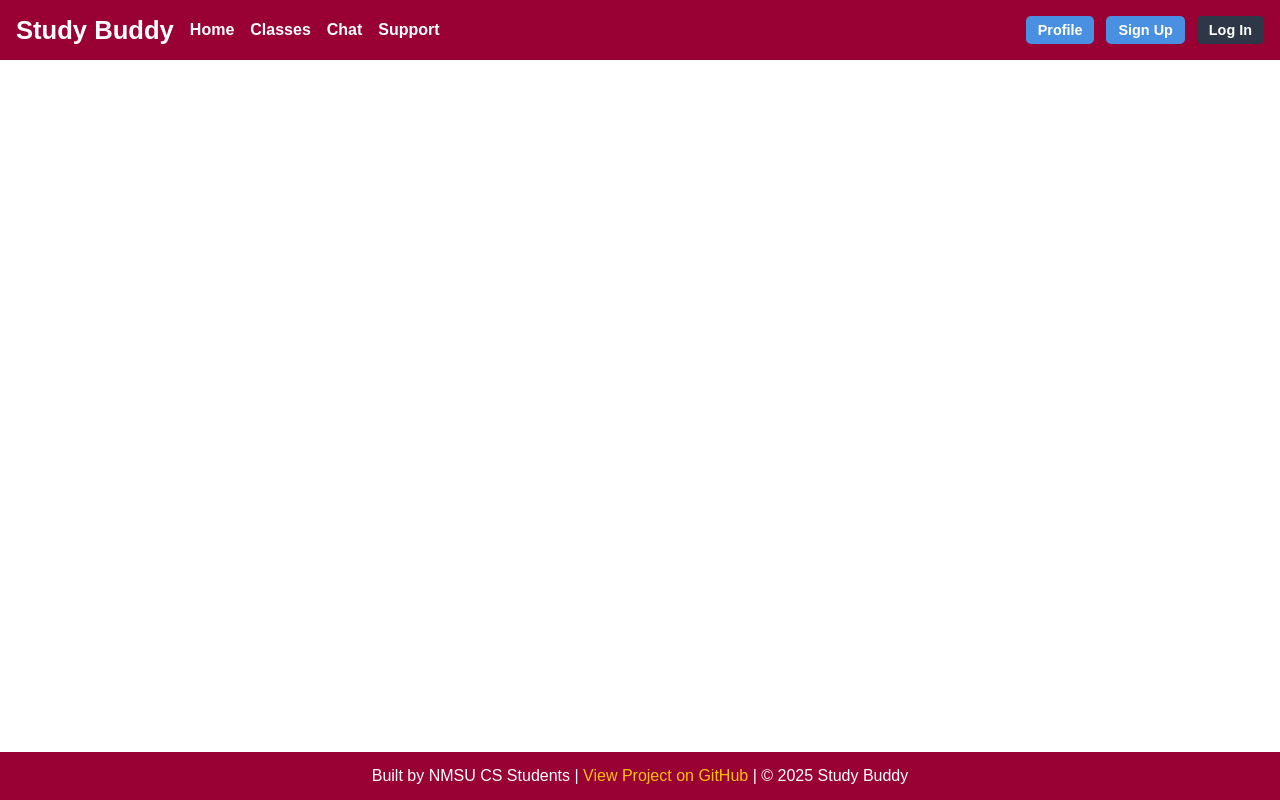
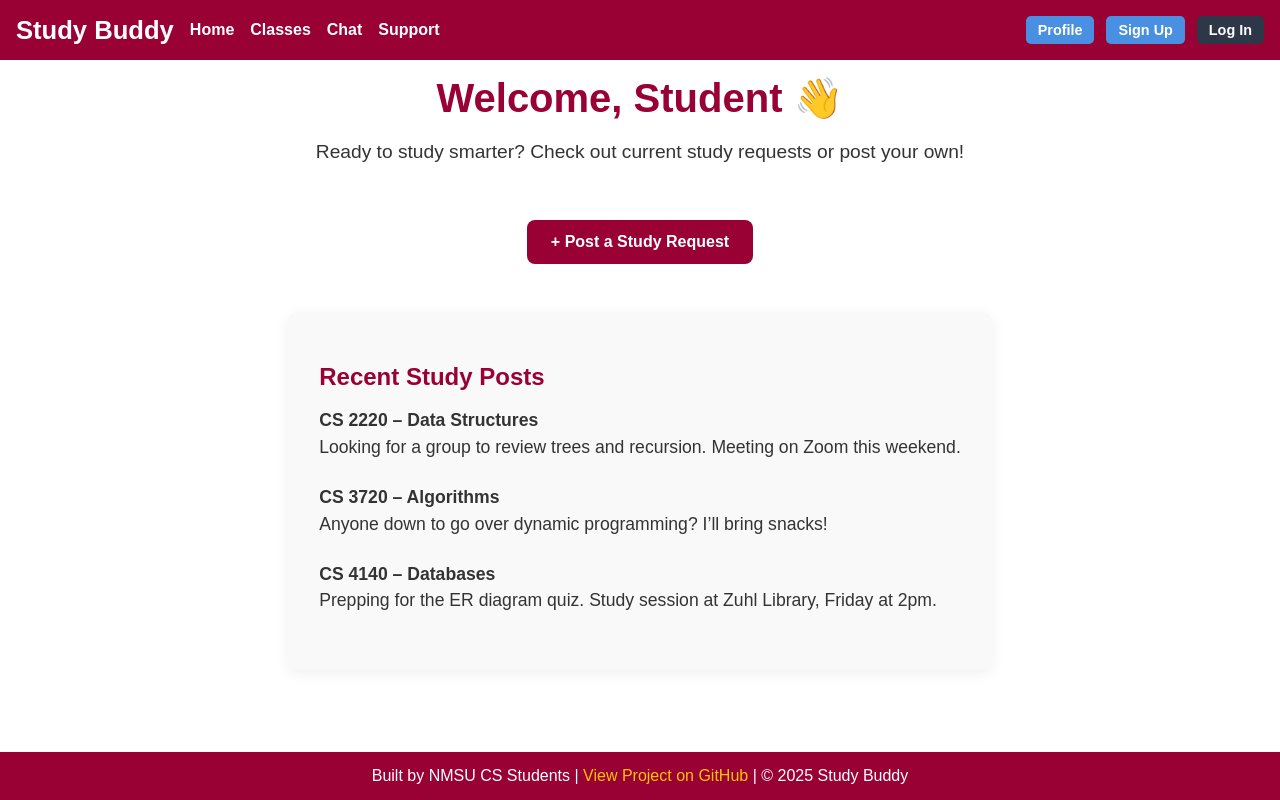
Before and after one commit to Stonebraker39/study-buddy, a React (Vite) app in the folder study-buddy/: page /home in a window 1280 px wide. Built offline with nearby package versions, Linux system fonts and the light colour scheme; no server answers.

Commit message:
added firebase and updated signin authentication

```diff
--- a/study-buddy/package.json
+++ b/study-buddy/package.json
@@ -10,6 +10,7 @@
     "preview": "vite preview"
   },
   "dependencies": {
+    "firebase": "^11.6.0",
     "react": "^19.0.0",
     "react-dom": "^19.0.0",
     "react-router-dom": "^7.5.0"
--- a/study-buddy/src/App.jsx
+++ b/study-buddy/src/App.jsx
@@ -2,6 +2,7 @@ import React from 'react';
 import { BrowserRouter as Router, Routes, Route } from 'react-router-dom';
 import Navbar from './components/Navbar';
 import Footer from './components/Footer';
+import { AuthProvider } from './context/AuthContext';
 
 // Pages
 import Landing from './pages/Landing';
@@ -11,9 +12,11 @@ import Profile from './pages/Profile';
 import SignUp from './pages/SignUp';
 import Classes from './pages/Classes';
 import Support from './pages/Support';
+import Home from './pages/Home';
 
 function App() {
   return (
+    <AuthProvider>
       <Router>
         <div className="app-content">
           <Navbar />
@@ -25,10 +28,12 @@ function App() {
             <Route path="/signup" element={<SignUp />} />
             <Route path="/classes" element={<Classes />} />
             <Route path="/support" element={<Support />} />
+            <Route path="/home" element={<Home />} />
           </Routes>
           <Footer />
         </div>
       </Router>
+    </AuthProvider>
   );
 }
 
--- /dev/null
+++ b/study-buddy/src/context/AuthContext.jsx
@@ -0,0 +1,67 @@
+// src/context/AuthContext.jsx
+
+import { createContext, useContext, useEffect, useState } from 'react';
+import {
+  createUserWithEmailAndPassword,
+  signInWithEmailAndPassword,
+  signOut,
+  onAuthStateChanged,
+  updateProfile
+} from 'firebase/auth';
+import { auth } from '../firebase/firebase';
+
+// Create the context
+const AuthContext = createContext();
+
+// Custom hook to access the auth context
+export function useAuth() {
+  return useContext(AuthContext);
+}
+
+// AuthProvider component to wrap your entire app
+export function AuthProvider({ children }) {
+  const [currentUser, setCurrentUser] = useState(null);
+  const [loading, setLoading] = useState(true);
+
+  // Signup function
+  async function signup(email, password, displayName) {
+    const userCredential = await createUserWithEmailAndPassword(auth, email, password);
+    await updateProfile(userCredential.user, {
+      displayName: displayName
+    });
+    return userCredential;
+  }
+
+  // Login function
+  function login(email, password) {
+    return signInWithEmailAndPassword(auth, email, password);
+  }
+
+  // Logout function
+  function logout() {
+    return signOut(auth);
+  }
+
+  // Listen for auth state changes
+  useEffect(() => {
+    const unsubscribe = onAuthStateChanged(auth, (user) => {
+      setCurrentUser(user);
+      setLoading(false); // Done loading once we know if a user is logged in
+    });
+
+    return unsubscribe;
+  }, []);
+
+  const value = {
+    currentUser,
+    signup,
+    login,
+    logout
+  };
+
+  return (
+    <AuthContext.Provider value={value}>
+      {!loading && children}
+    </AuthContext.Provider>
+  );
+}
--- /dev/null
+++ b/study-buddy/src/firebase/firebase.js
@@ -0,0 +1,22 @@
+// src/firebase.js
+import { initializeApp } from 'firebase/app';
+import { getAuth } from 'firebase/auth';
+import { getFirestore } from 'firebase/firestore';
+
+// Your web app's Firebase configuration
+// For Firebase JS SDK v7.20.0 and later, measurementId is optional
+const firebaseConfig = {
+    apiKey: "AIzaSyBGmWq7Qp_2FN_uxAPos38jt5JSl6C5Hyo",
+    authDomain: "study-buddy-63412.firebaseapp.com",
+    projectId: "study-buddy-63412",
+    storageBucket: "study-buddy-63412.firebasestorage.app",
+    messagingSenderId: "116737760699",
+    appId: "1:116737760699:web:8dd7c22df54d674287b89e",
+    measurementId: "G-5DLXZSG7ML"
+  };
+
+// Initialize Firebase
+const app = initializeApp(firebaseConfig);
+export const auth = getAuth(app);
+export const db = getFirestore(app);
+export default app;
--- /dev/null
+++ b/study-buddy/src/pages/Home.jsx
@@ -0,0 +1,41 @@
+import React from 'react';
+import '../styles/Home.css';
+import { useAuth } from '../context/AuthContext';
+import { Link } from 'react-router-dom';
+
+function Home() {
+  const { currentUser } = useAuth();
+
+  return (
+    <div className="home-container">
+      <h1>Welcome, {currentUser?.displayName || 'Student'} 👋</h1>
+      <p>Ready to study smarter? Check out current study requests or post your own!</p>
+
+      {/* Post a New Request Button */}
+      <div className="button-wrapper">
+        <Link to="/support" className="btn-maroon">+ Post a Study Request</Link>
+      </div>
+
+      {/* Sample Study Posts */}
+      <div className="study-posts">
+        <h2>Recent Study Posts</h2>
+        <ul className="post-list">
+          <li>
+            <strong>CS 2220 – Data Structures</strong><br />
+            Looking for a group to review trees and recursion. Meeting on Zoom this weekend.
+          </li>
+          <li>
+            <strong>CS 3720 – Algorithms</strong><br />
+            Anyone down to go over dynamic programming? I’ll bring snacks!
+          </li>
+          <li>
+            <strong>CS 4140 – Databases</strong><br />
+            Prepping for the ER diagram quiz. Study session at Zuhl Library, Friday at 2pm.
+          </li>
+        </ul>
+      </div>
+    </div>
+  );
+}
+
+export default Home;
--- a/study-buddy/src/pages/Login.jsx
+++ b/study-buddy/src/pages/Login.jsx
@@ -1,25 +1,58 @@
-import React from 'react';
+import React, { useState } from 'react';
 import '../styles/Login.css';
 import loginImage from '../assets/Login1.png';
-import { Link } from 'react-router-dom';
+import { Link, useNavigate } from 'react-router-dom';
+import { signInWithEmailAndPassword } from 'firebase/auth';
+import { auth } from "../firebase/firebase";
 
 function Login() {
+  const navigate = useNavigate();
+  const [email, setEmail] = useState('');
+  const [password, setPassword] = useState('');
+  const [error, setError] = useState('');
+
+  const handleLogin = async (e) => {
+    e.preventDefault();
+    setError('');
+
+    try {
+      await signInWithEmailAndPassword(auth, email, password);
+      navigate('/home');
+    } catch (err) {
+      console.error(err);
+      setError('Login failed. Check your email and password.');
+    }
+  };
+
   return (
     <div className="login-split-container">
-
       {/* Left Side Form */}
       <div className="login-left">
         <div className="login-form-box">
           <h2 className="login-heading">Welcome back to Study Buddy.</h2>
           <h1>Log In</h1>
-          <form>
+          <form onSubmit={handleLogin}>
             <label>Email</label>
-            <input type="email" placeholder="Name@nmsu.edu" required />
+            <input
+              type="email"
+              placeholder="Name@nmsu.edu"
+              value={email}
+              onChange={(e) => setEmail(e.target.value)}
+              required
+            />
 
             <label>Password</label>
-            <input type="password" placeholder="*********" required />
+            <input
+              type="password"
+              placeholder="*********"
+              value={password}
+              onChange={(e) => setPassword(e.target.value)}
+              required
+            />
 
             <button className="btn-maroon" type="submit">Login</button>
+
+            {error && <p style={{ color: 'red', marginTop: '1rem' }}>{error}</p>}
           </form>
 
           <p className="alt-signup-text">
--- a/study-buddy/src/pages/Profile.jsx
+++ b/study-buddy/src/pages/Profile.jsx
@@ -1,7 +1,9 @@
 import React, { useState } from 'react';
 import '../styles/Profile.css';
+import { useAuth } from '../context/AuthContext';
 
 function Profile() {
+  const { currentUser } = useAuth();
   const [image, setImage] = useState(null);
   const [preview, setPreview] = useState(null);
 
@@ -14,25 +16,42 @@ function Profile() {
   const handleSubmit = (e) => {
     e.preventDefault();
     alert("Profile updated (frontend only for now)!");
-    // You would send this data to backend here
+    // Send this data to Firestore/Firebase backend later
   };
 
   return (
     <div className="profile-container">
       <h1>Edit Your Profile</h1>
       <form onSubmit={handleSubmit} className="profile-form">
+        {/* Profile Picture Upload */}
         <div className="profile-image-upload">
           <label htmlFor="pfp">Profile Picture</label>
           <input type="file" id="pfp" accept="image/*" onChange={handleImageChange} />
           {preview && <img src={preview} alt="Preview" className="profile-preview" />}
         </div>
 
+        {/* Display Name */}
         <label>Full Name</label>
-        <input type="text" placeholder="John Doe" required />
+        <input
+          type="text"
+          placeholder="John Doe"
+          defaultValue={currentUser?.displayName || ''}
+          required
+        />
 
+        {/* Email - Read-only */}
+        <label>Email (read-only)</label>
+        <input
+          type="email"
+          value={currentUser?.email || ''}
+          readOnly
+        />
+
+        {/* Major */}
         <label>Major</label>
         <input type="text" placeholder="Computer Science" />
 
+        {/* Year Dropdown */}
         <label>Year</label>
         <select>
           <option>Freshman</option>
@@ -42,9 +61,11 @@ function Profile() {
           <option>Graduate</option>
         </select>
 
+        {/* Bio */}
         <label>Bio</label>
         <textarea placeholder="Tell us about yourself..."></textarea>
 
+        {/* Submit Button */}
         <button type="submit" className="btn-maroon">Save Profile</button>
       </form>
     </div>
--- /dev/null
+++ b/study-buddy/src/styles/Home.css
@@ -0,0 +1,63 @@
+.home-container {
+    max-width: 900px;
+    margin: 0 auto;
+    padding: 3rem 2rem;
+    text-align: center;
+  }
+
+  .home-container h1 {
+    font-size: 2.5rem;
+    color: #990033;
+    margin-bottom: 1rem;
+  }
+
+  .home-container p {
+    font-size: 1.2rem;
+    color: #333;
+    margin-bottom: 2rem;
+  }
+
+  .button-wrapper {
+    margin-bottom: 3rem;
+  }
+
+  .btn-maroon {
+    background-color: #990033;
+    color: white;
+    padding: 0.8rem 1.5rem;
+    font-size: 1rem;
+    border: none;
+    border-radius: 8px;
+    text-decoration: none;
+    font-weight: bold;
+    transition: background-color 0.3s ease;
+  }
+
+  .btn-maroon:hover {
+    background-color: #7a002b;
+  }
+
+  .study-posts {
+    text-align: left;
+    background-color: #f9f9f9;
+    border-radius: 12px;
+    padding: 2rem;
+    box-shadow: 0 4px 14px rgba(0, 0, 0, 0.06);
+  }
+
+  .study-posts h2 {
+    color: #990033;
+    margin-bottom: 1rem;
+  }
+
+  .post-list {
+    list-style: none;
+    padding: 0;
+  }
+
+  .post-list li {
+    margin-bottom: 1.5rem;
+    font-size: 1.1rem;
+    color: #333;
+    line-height: 1.5;
+  }
```
Also changed, not shown: study-buddy/src/pages/SignUp.jsx (+83 -9 lines), 2 other files (tests, documents, lock files or other folders). Lines whose indentation alone changed are shown as unchanged.
